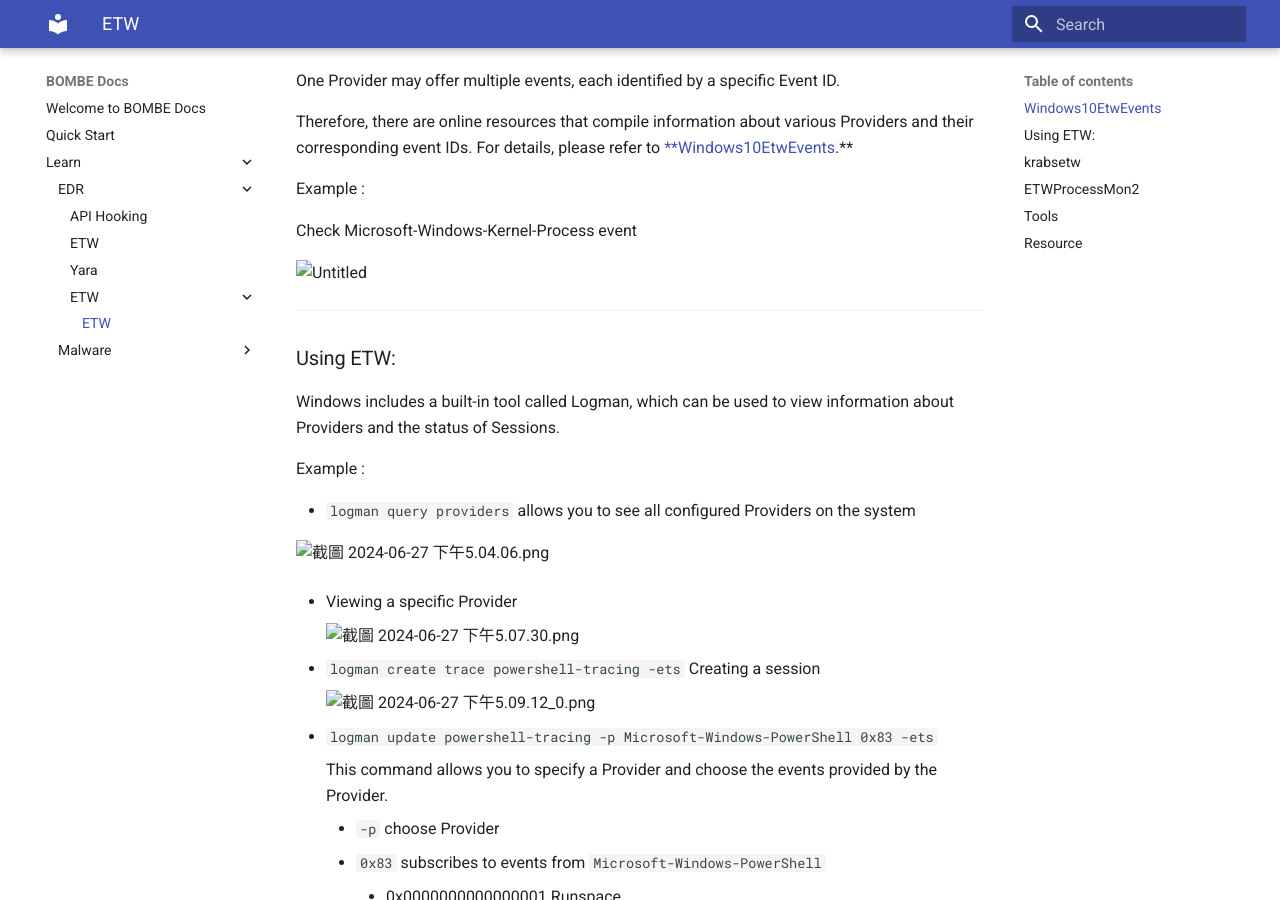
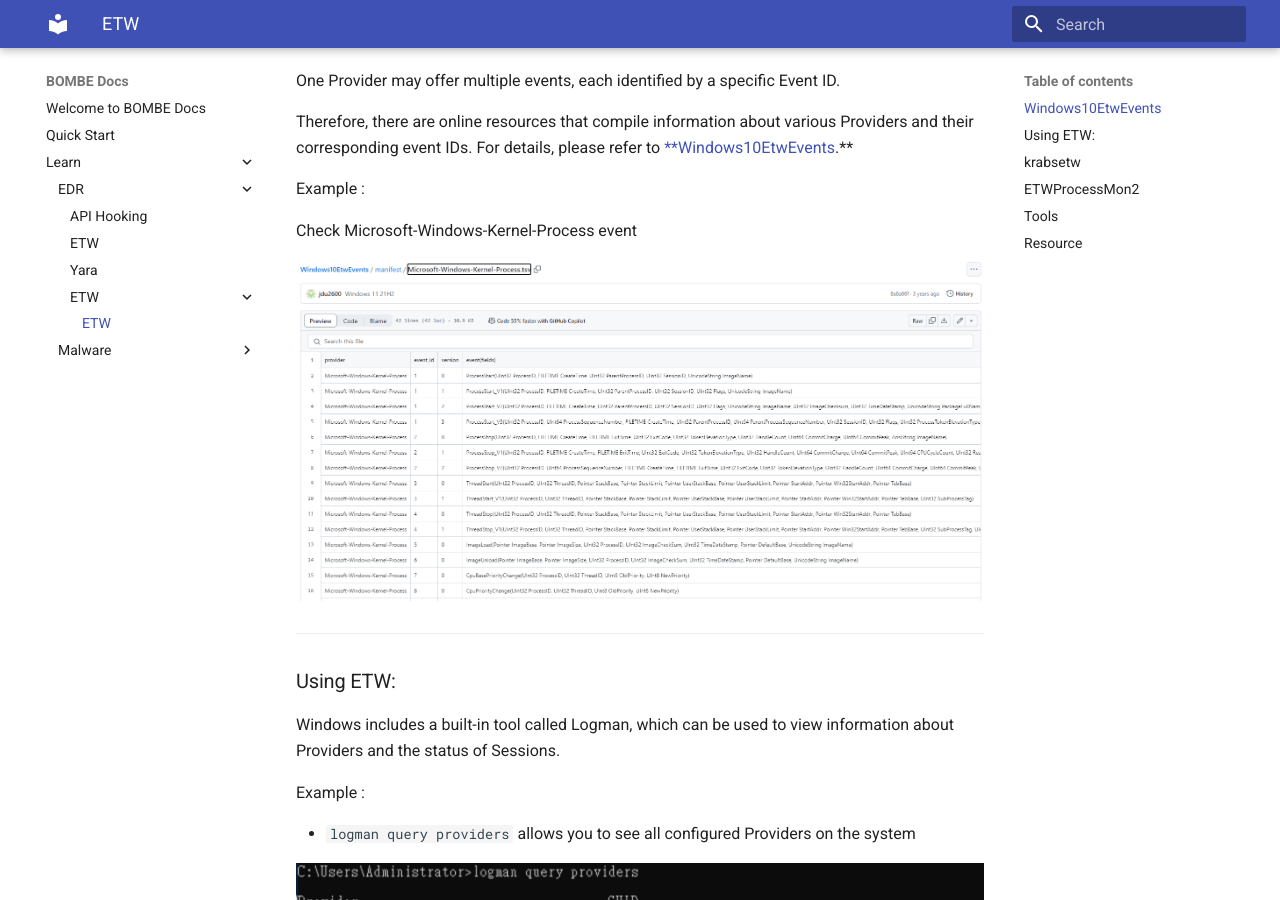
Before and after one commit to bombe-match/bombe-match.github.io, an MkDocs documentation site: the page built from docs/Learn/EDR/ETW/ETW.md, in a window 1280 px wide and 900 px high, scrolled down 948 px. Built offline with MkDocs 1.6.1 and Material for MkDocs 9.7.7, drawn with Linux system fonts in a browser that asks for light colours.

Commit message:
Update ETW.md

```diff
--- a/docs/Learn/EDR/ETW/ETW.md
+++ b/docs/Learn/EDR/ETW/ETW.md
@@ -21,7 +21,7 @@
 
 Check Microsoft-Windows-Kernel-Process event
 
-![Untitled](ETWpic/Win10etwevent.png)
+![Untitled](../../../assets/ETWpic/Win10etwevent.png)
 
 ---
 
@@ -33,15 +33,15 @@
 
 - `logman query providers` allows you to see all configured Providers on the system
 
-![截圖 2024-06-27 下午5.04.06.png](ETWpic/logman1.png)
+![截圖 2024-06-27 下午5.04.06.png](../../../assets/ETWpic/logman1.png)
 
 - Viewing a specific Provider
 
-    ![截圖 2024-06-27 下午5.07.30.png](ETWpic/logman2.png)
+    ![截圖 2024-06-27 下午5.07.30.png](../../../assets/ETWpic/logman2.png)
 
 - `logman create trace powershell-tracing -ets` Creating a session
 
-    ![截圖 2024-06-27 下午5.09.12_0.png](ETWpic/logman3.png)
+    ![截圖 2024-06-27 下午5.09.12_0.png](../../../assets/ETWpic/logman3.png)
 
 - `logman update powershell-tracing -p Microsoft-Windows-PowerShell 0x83 -ets`
 
@@ -54,11 +54,11 @@
         - 0x0000000000000080  Session
         - 0x01 + 0x02 + 0x80 = 0x83
 
-            ![截圖 2024-06-27 下午5.11.56_0.png](ETWpic/logman4.png)
+            ![截圖 2024-06-27 下午5.11.56_0.png](../../../assets/ETWpic/logman4.png)
 
 - You can see `powershell-tracing.etl` from the Event Viewer.
 
-    ![messageImage_1719479691276.jpg](ETWpic/EventViewer.jpg)
+    ![messageImage_1719479691276.jpg](../../../assets/ETWpic/EventViewer.jpg)
 
 
 ---
@@ -114,7 +114,7 @@
 
 </aside>
 
-![Untitled](ETWpic/krebsetw.png)
+![Untitled](../../../assets/ETWpic/krebsetw.png)
 
 ---
 
```
